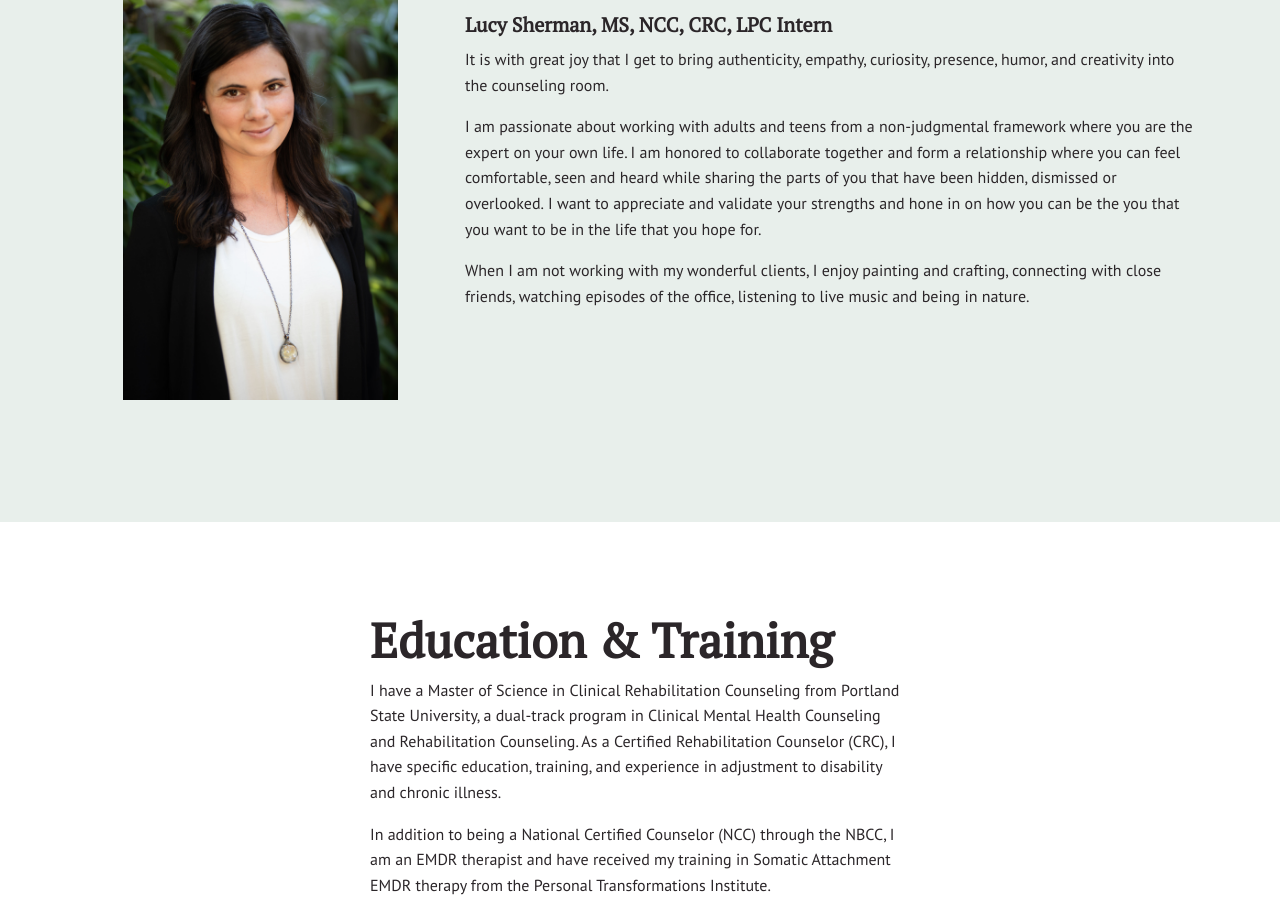
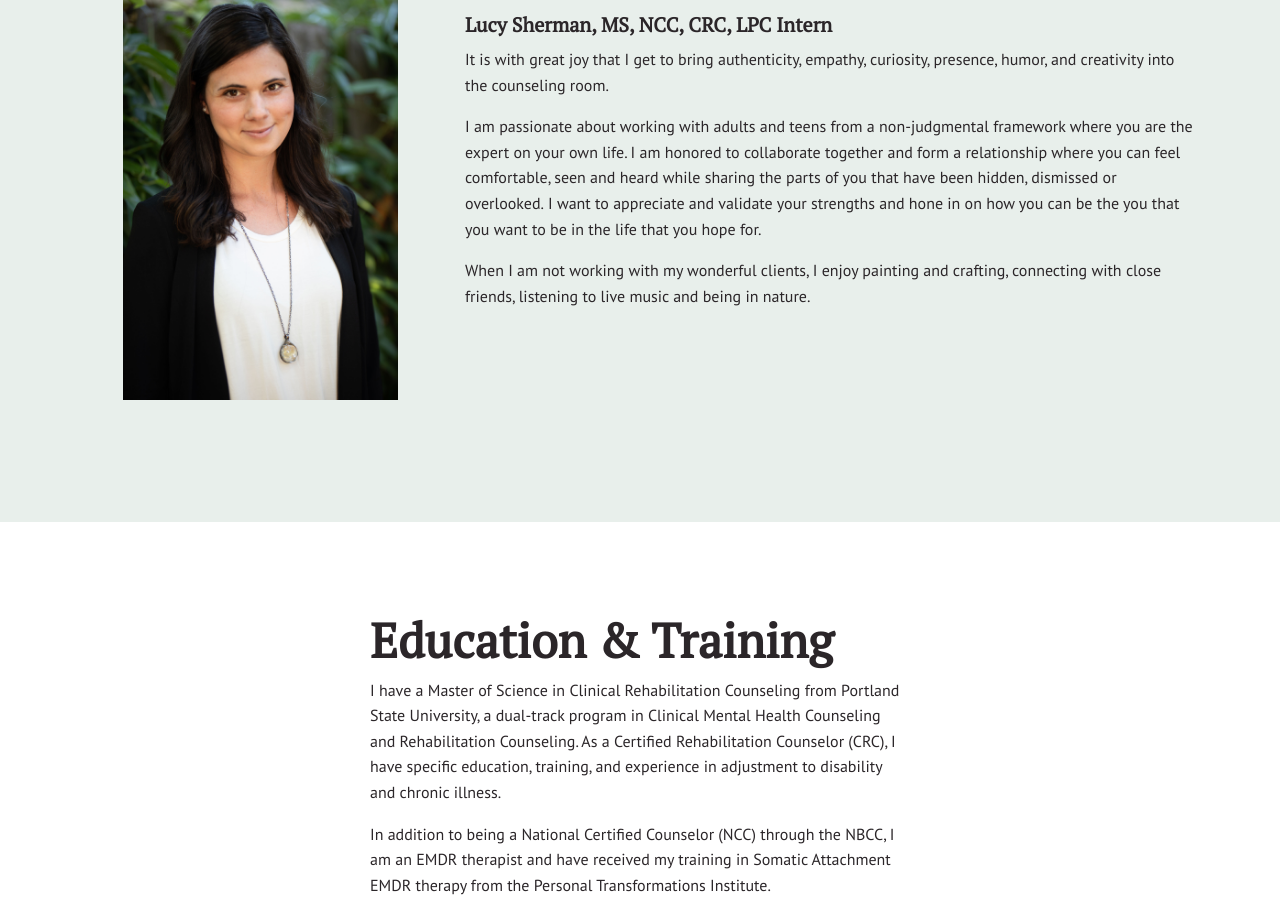
Before and after one commit to NickArrasate/perceptivecounseling, a Jekyll site: the page built from about.html, in a window 1280 px wide and 900 px high, scrolled down 454 px. Built offline with Jekyll 4.4.1, drawn with Linux system fonts in a browser that asks for light colours; nearby versions of some CDN libraries.

Commit message:
[HT] Edited item: content/_sections/about-2-content.html

```diff
--- a/content/_sections/about-2-content.html
+++ b/content/_sections/about-2-content.html
@@ -35,7 +35,7 @@ cta:
 <h3>Lucy Sherman, MS, NCC, CRC, LPC Intern</h3>
 <p>It is with great joy that I get to bring authenticity, empathy, curiosity, presence, humor, and creativity into the counseling room.&nbsp;</p>
 <p><span style="color: #7b84a2; font-family: Ubuntu, sans-serif; font-size: 16px;">I am passionate about working with adults and teens from a non-judgmental framework where you are the expert on your own life. I am honored to collaborate together and form a relationship where you can feel comfortable, seen and heard while sharing the parts of you that have been hidden, dismissed or overlooked.</span><span style="color: #403027; font-family: 'Open Sans', sans-serif; font-size: 15px;">&nbsp;</span><span style="color: #7b84a2; font-family: Ubuntu, sans-serif; font-size: 16px;">I want to appreciate and validate your strengths and hone in on how you can be the you that you want to be in the life that you hope for. </span></p>
-<p><span style="color: #7b84a2; font-family: Ubuntu, sans-serif; font-size: 16px;">When I am not working with my wonderful clients, I enjoy painting and crafting, connecting with close friends, watching episodes of the office, listening to live music and being in nature.&nbsp;</span></p>
+<p><span style="color: #7b84a2; font-family: Ubuntu, sans-serif; font-size: 16px;">When I am not working with my wonderful clients, I enjoy painting and crafting, connecting with close friends, listening to live music and being in nature.&nbsp;</span></p>
 <p>&nbsp;</p>
 <p>&nbsp;</p>
 </div>
```
